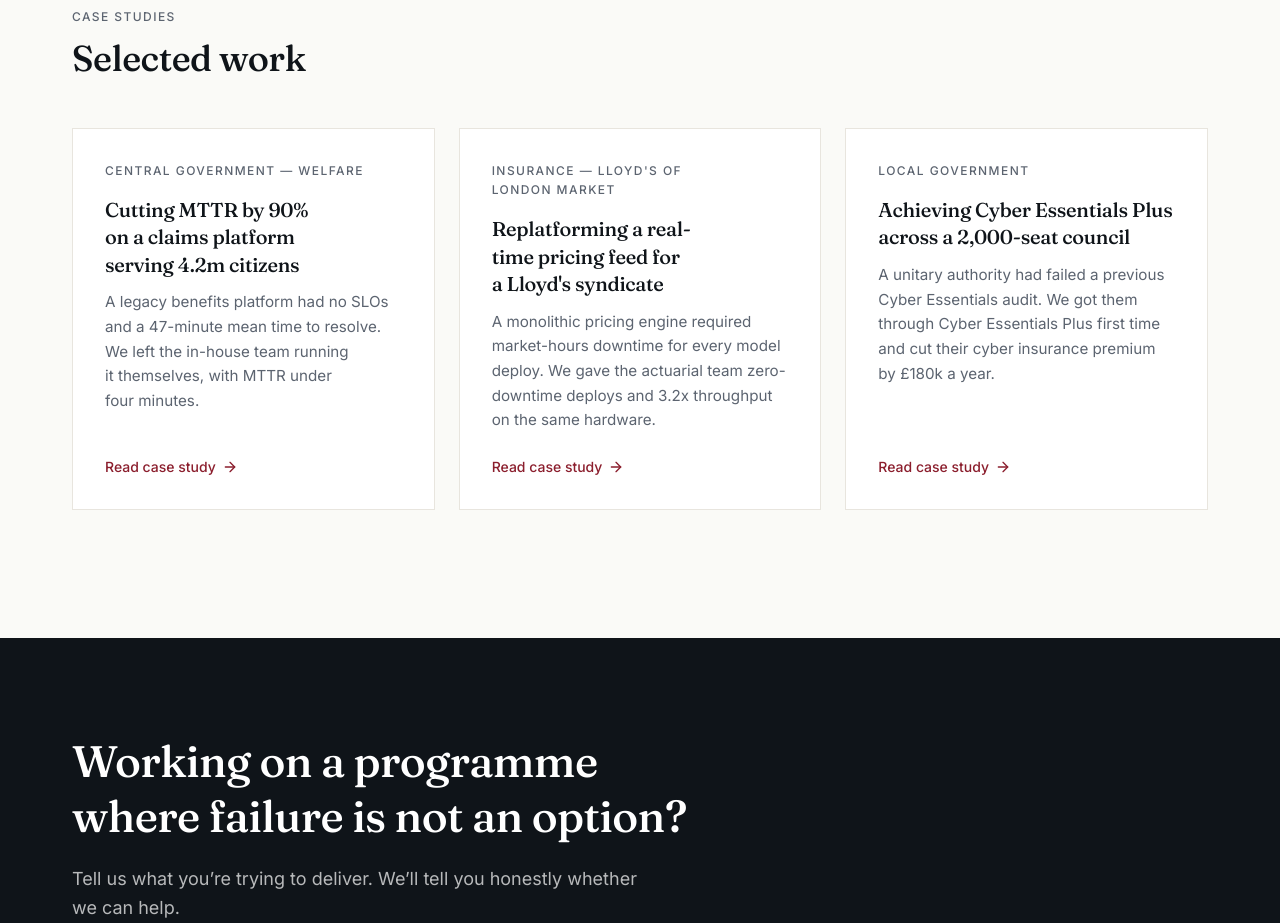
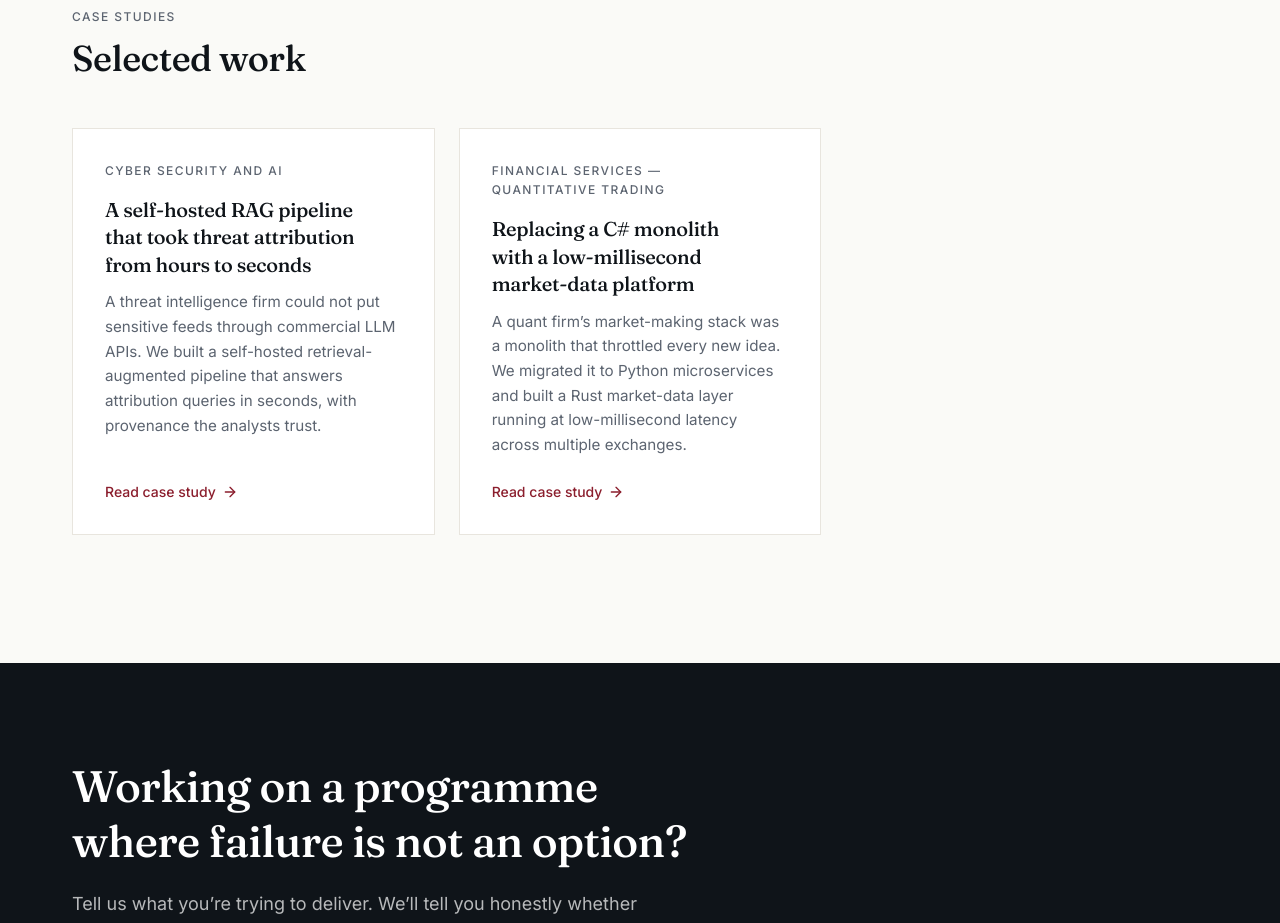
Before and after one commit to Redcliffe-Digital/website, a Next.js app: page /website/ in a window 1280 px wide. Shown: the part 2260-3183 px from the top of the page. Built offline with nearby package versions, Linux system fonts and the light colour scheme.

Commit message:
Replace case studies with cyber-security/AI and quant-trading work

```diff
--- a/src/app/case-studies/page.tsx
+++ b/src/app/case-studies/page.tsx
@@ -7,7 +7,7 @@ import { sortedCaseStudies } from '@/content/case-studies'
 export const metadata: Metadata = {
   title: 'Case studies',
   description:
-    'Recent work in central government, the Lloyd’s insurance market and local government. Some clients ask not to be named — we honour that.',
+    'Recent work in cyber security, applied AI and quantitative trading. Some clients ask not to be named — we honour that.',
   alternates: { canonical: '/case-studies' },
 }
 
--- a/src/content/case-studies.ts
+++ b/src/content/case-studies.ts
@@ -25,115 +25,96 @@ export interface CaseStudy {
 
 export const caseStudies: CaseStudy[] = [
   {
-    slug: 'dwp-claims-resilience',
-    sector: 'Central government — Welfare',
-    title: 'Cutting MTTR by 90% on a claims platform serving 4.2m citizens',
+    slug: 'threat-intel-rag-pipeline',
+    sector: 'Cyber security and AI',
+    title: 'A self-hosted RAG pipeline that took threat attribution from hours to seconds',
     excerpt:
-      'A legacy benefits platform had no SLOs and a 47-minute mean time to resolve. We left the in-house team running it themselves, with MTTR under four minutes.',
-    client: 'A central government department responsible for working-age benefits',
-    duration: '6 months',
-    teamSize: '3 — one principal engineer, one SRE, one delivery lead',
-    technologies: ['AWS', 'Grafana', 'Loki', 'Tempo', 'Terraform', 'PagerDuty', '.NET'],
+      'A threat intelligence firm could not put sensitive feeds through commercial LLM APIs. We built a self-hosted retrieval-augmented pipeline that answers attribution queries in seconds, with provenance the analysts trust.',
+    client: 'A multinational cyber threat intelligence firm',
+    duration: '7 months',
+    teamSize: '3 — one ML engineer, one platform engineer, one delivery lead',
+    technologies: [
+      'Python',
+      'LangChain',
+      'Self-hosted LLM (RAG)',
+      'Pinecone',
+      'Weaviate',
+      'FastAPI',
+      'Docker & Kubernetes',
+      'pytest / Cypress',
+    ],
     challenge: [
-      'The platform that processes benefit claims for 4.2 million working-age citizens ran on a legacy on-premises .NET monolith. It worked, mostly — but when it did not, nobody could say how badly or for how long.',
-      'There were no service level objectives. Incidents were measured in anecdotes, not numbers, and mean time to resolve sat at 47 minutes. There was no shared on-call rota: the same two people were paged at all hours, and both were close to leaving.',
-      'The post-incident culture was blameful. Reviews focused on who had pushed the change rather than why the system allowed a single change to take the service down. As a result, engineers had learned to deploy as little as possible — which made each deployment larger and riskier than the last.',
+      'The firm sells threat intelligence to enterprise and government clients, and its whole value rests on getting to the right answer faster than the adversary moves. It wanted to dramatically improve the speed, accuracy and scale at which emerging threats were identified, triaged and reported — and it had landed on large language models as the obvious lever.',
+      'The obvious lever was also the one it could not pull. The data is sensitive, the clients are regulated, and the analysts are sceptical by trade — sending feeds out to a commercial cloud LLM API was a non-starter on every count. Whatever we built had to run on customer-controlled infrastructure, with provenance you could audit line by line, or it would not be used.',
+      'Underneath that sat a more ordinary problem: analysts were drowning. Raw feeds arrived faster than anyone could read them, historic context lived in people’s heads, and a meaningful share of every shift went on chasing false positives rather than the incidents that mattered.',
     ],
     approach: [
-      'We started by making the problem measurable. Working with the department’s engineers, we defined a small set of service level objectives tied to things citizens actually experience: can a claim be submitted, and is it acknowledged within a few seconds. Everything else was noise until those were stable.',
-      'We stood up an observability stack on AWS-hosted Grafana with Loki for logs and Tempo for traces, instrumented the monolith with OpenTelemetry, and replaced the folklore with dashboards the whole team could read. Error budgets gave the team an honest, shared language for when to ship features and when to stop and harden.',
-      'We ran four game days against production-like environments — deliberately breaking things to rehearse the response — and wrote 23 runbooks covering the failure modes those exercises surfaced. We coached the in-house team into a sustainable on-call pattern with a fair rota and a clear escalation path, and stood up a no-blame post-incident review process modelled on Etsy’s debriefing facilitation guide.',
+      'We designed and built a retrieval-augmented generation pipeline in Python and LangChain, with vector databases ingesting, embedding and querying vast volumes of threat intelligence. The point of it was plain-language interrogation: an analyst could ask a question of both historic and live data and get a grounded answer back, with the underlying sources attached rather than asserted.',
+      'To enrich the raw feeds before they ever reached an analyst, we developed automated classification and entity-extraction models, deployed behind scalable FastAPI microservices on Docker and Kubernetes. That gave the firm a horizontally scalable enrichment layer that ran entirely inside its own boundary.',
+      'On top of the pipeline we built automated reporting: LLM-driven summarisation that generates the customer-facing PDF intelligence reports the firm sells, with structured formatting and visualisations rather than a wall of generated text.',
+      'Because this was AI in a regulated setting, the engineering discipline mattered as much as the models. We wired up end-to-end CI/CD with pytest and Cypress and built an evaluation harness around data provenance, model quality and responsible deployment — so a change to a prompt or a model was tested like any other change, not trusted on faith.',
     ],
     delivered: [
-      'A defined set of SLOs and error budgets, owned by the in-house team.',
-      'An AWS-hosted Grafana, Loki and Tempo observability stack, provisioned with Terraform.',
-      '23 runbooks covering the failure modes surfaced during four game days.',
-      'A fair, documented on-call rota and a no-blame post-incident review process.',
+      'A retrieval-augmented generation pipeline (Python, LangChain) over Pinecone and Weaviate, queryable in natural language.',
+      'Classification and entity-extraction models enriching raw feeds, served by FastAPI microservices on Kubernetes.',
+      'An automated reporting pipeline producing structured, customer-facing PDF intelligence reports.',
+      'End-to-end CI/CD with pytest and Cypress, plus an evaluation harness tracking provenance and model quality.',
     ],
     outcome: [
-      'Mean time to resolve fell from 47 minutes to under 4. Major incidents dropped from eight per quarter to one.',
-      'Because the team could now see the consequences of a change, deployment frequency rose and change sizes shrank — the opposite of the spiral they had been in.',
-      'Most importantly, the in-house team runs the platform without us. We were engaged for six months; we were not needed for a seventh.',
+      'Analyst time-to-insight on attribution and historic-data queries fell from hours to seconds.',
+      'False-positive rates dropped significantly, freeing analysts to concentrate on the highest-priority incidents.',
+      'The firm now has a proven, end-to-end capability for self-hosted, domain-tuned LLMs in a regulated, customer-controlled environment — the thing the market said could not be done safely.',
     ],
     quote: {
-      text: 'They didn’t sell us a transformation. They sold us the smallest set of changes that would actually move the numbers. That was refreshing.',
-      attribution: 'Deputy Director, Digital Operations',
+      text: 'We were told self-hosted LLMs were a research project, not a product. They shipped us one that our analysts actually trust.',
+      attribution: 'Head of Threat Intelligence',
     },
     order: 1,
   },
   {
-    slug: 'lloyds-market-data-replatform',
-    sector: "Insurance — Lloyd's of London market",
-    title: "Replatforming a real-time pricing feed for a Lloyd's syndicate",
+    slug: 'quant-market-data-platform',
+    sector: 'Financial services — Quantitative trading',
+    title: 'Replacing a C# monolith with a low-millisecond market-data platform',
     excerpt:
-      'A monolithic pricing engine required market-hours downtime for every model deploy. We gave the actuarial team zero-downtime deploys and 3.2x throughput on the same hardware.',
-    client: "A specialty insurance syndicate at Lloyd's",
-    duration: '9 months',
-    teamSize: '4 — two principal engineers, one SRE, one delivery lead',
-    technologies: ['Kafka', 'Kubernetes', 'Argo Rollouts', 'Go', 'kdb+', 'Prometheus'],
+      'A quant firm’s market-making stack was a monolith that throttled every new idea. We migrated it to Python microservices and built a Rust market-data layer running at low-millisecond latency across multiple exchanges.',
+    client: 'A quantitative trading firm',
+    duration: '10 months',
+    teamSize: '4 — two senior engineers, one SRE, one delivery lead',
+    technologies: [
+      'Python',
+      'Rust',
+      'Redis',
+      'RabbitMQ',
+      'TimescaleDB',
+      'S3 / Parquet',
+      'Prometheus & Grafana',
+    ],
     challenge: [
-      'The syndicate priced specialty risk through a monolithic pricing engine. It had grown organically over a decade, and it showed: every model deployment required downtime during market hours, which meant changes were batched up and shipped rarely, under pressure.',
-      'The kdb+ market-data feeds the engine relied on were going stale under load, and there was no way to scale horizontally — the only lever was a bigger box. Three senior engineers had left in the previous year, taking undocumented knowledge with them.',
-      'The actuarial team did not trust a system they could not deploy to safely, and the engineers did not trust a system they could not reason about. Neither was wrong.',
+      'The firm made markets through a monolithic legacy system that had outgrown itself. It still worked, but it had become the ceiling on everything: a single codebase that was hard to change, harder to scale, and impossible to reason about under load. New strategy ideas died not because they were bad but because there was nowhere to put them.',
+      'To move forward the firm needed three things at once — real-time market data from multiple exchanges, a robust historical data foundation to research and back-test against, and the observability that live trading at low-millisecond latencies demands. The existing architecture offered none of them, and at trading latencies the usual “just add a queue” answers do not survive contact with reality.',
     ],
     approach: [
-      'We did not propose a rewrite. We extracted a Kafka-backed event spine so that market data, pricing requests and results flowed through durable, replayable topics rather than in-process calls. This gave us a seam to work along without stopping the business.',
-      'We containerised the pricing models and moved them onto Kubernetes, introducing canary deployments via Argo Rollouts so a new model version could take a slice of real traffic and be compared against the incumbent before any cutover.',
-      'The decisive piece was a parallel-run reconciliation harness. For six weeks the new platform priced every real risk alongside the legacy system, and we reconciled the outputs to nine decimal places. That evidence — not a slide deck — is what gave the actuarial team the confidence to sign off the cutover.',
+      'We led the migration of the market-making system from a monolithic C# architecture to a Python-based microservices design, deployed via Docker with RabbitMQ carrying asynchronous communication between services. Decoupling the monolith into services was what made every later improvement — and every new product — possible.',
+      'For the hot path we did not compromise: we designed and built a high-throughput real-time market data ingestion system in Rust and Redis, processing live order-book and trade data from multiple exchanges at low-millisecond end-to-end latencies. Rust gave us the predictable performance the trading desk needed without the operational footguns of hand-tuned C++.',
+      'Alongside the live feed we built a historical data pipeline that combined real-time streaming, polling and archival — TimescaleDB for efficient querying of terabytes of historical data, and S3 with Parquet for scalable, cheap cold storage. One pipeline now feeds both live trading and offline research from a single, consistent record.',
+      'Finally we made the whole thing legible. Monitoring and alerting on Prometheus and Grafana track market anomalies, system health and trading-strategy performance in real time, so the desk and the engineers are looking at the same picture rather than arguing about whose number is right.',
     ],
     delivered: [
-      'A Kafka event spine decoupling market data, pricing and results.',
-      'Containerised pricing models on Kubernetes with canary deploys via Argo Rollouts.',
-      'A parallel-run reconciliation harness proving equivalence to nine decimal places.',
-      'Runbooks and a knowledge-transfer programme to replace what had walked out the door.',
+      'A migration from a C# monolith to Python microservices on Docker, with RabbitMQ for asynchronous inter-service messaging.',
+      'A Rust and Redis market-data ingestion layer handling multi-exchange order-book and trade data at low-millisecond latency.',
+      'A unified historical pipeline — TimescaleDB for hot queries, S3 and Parquet for terabyte-scale cold storage.',
+      'Real-time monitoring and alerting on Prometheus and Grafana for market anomalies, system health and strategy performance.',
     ],
     outcome: [
-      'Model deployments are now zero-downtime — they happen during market hours without anyone holding their breath.',
-      'The same hardware now sustains 3.2x the throughput, because work scales horizontally across the cluster rather than vertically on one machine.',
-      'The six-week parallel run gave the actuarial team the evidence they needed to sign off the cutover with confidence.',
+      'The fragmented C# monolith was replaced by a unified Python microservice platform — new product development became feasible on the same foundation, where before it had stalled.',
+      'Multi-exchange market-data ingest now runs at low-millisecond end-to-end latency, fast enough to trade on.',
+      'A terabyte-scale historical store stands ready for back-testing, strategy research and compliance retrieval, all from one source of truth.',
     ],
     quote: {
-      text: 'They thought like traders. Which sounds odd for a consultancy. It wasn’t.',
-      attribution: 'Chief Technology Officer',
+      text: 'They thought like traders, not contractors. The new platform paid for itself the first time we shipped a strategy the old one could never have held.',
+      attribution: 'Head of Trading Technology',
     },
     order: 2,
-  },
-  {
-    slug: 'local-authority-cyber-essentials',
-    sector: 'Local government',
-    title: 'Achieving Cyber Essentials Plus across a 2,000-seat council',
-    excerpt:
-      'A unitary authority had failed a previous Cyber Essentials audit. We got them through Cyber Essentials Plus first time and cut their cyber insurance premium by £180k a year.',
-    client: 'A unitary local authority in the West of England',
-    duration: '4 months',
-    teamSize: "2 plus the council's own IT team",
-    technologies: ['Snipe-IT', 'Microsoft Intune', 'Group Policy', 'YubiKey', 'Microsoft 365'],
-    challenge: [
-      'The council had failed a previous Cyber Essentials attempt at audit, which is both expensive and demoralising. With 2,000 seats across 14 legacy Active Directory domains, nobody had an authoritative picture of what hardware and software the organisation actually ran.',
-      'The estate was a mix of Intune-managed and unmanaged devices. Macro execution was unrestricted. Privileged accounts used passwords alone. Each of these is a straightforward audit failure on its own; together they were the reason the first attempt did not pass.',
-      'The council also had councillors and a public who needed to understand, in plain terms, why this mattered and what was being spent.',
-    ],
-    approach: [
-      'We started where every assurance exercise should: with an honest inventory. We built an authoritative asset register in Snipe-IT, reconciled against network discovery and Intune, so that for the first time the council could say with confidence what it owned and how it was configured.',
-      'We then closed the specific gaps that fail audits. We locked down Office macro execution via Group Policy, brought unmanaged devices into Intune, and rolled out hardware MFA tokens to the 180 privileged accounts that represented the highest risk.',
-      'Crucially, we ran two mock audits against the real Cyber Essentials Plus criteria before the assessor arrived, so there were no surprises on the day. We also wrote a short briefing the Head of ICT could take to councillors, in plain English, explaining the work and the saving it unlocked.',
-    ],
-    delivered: [
-      'An authoritative asset register in Snipe-IT, reconciled against discovery and Intune.',
-      'Macro execution locked down via Group Policy across the estate.',
-      'Hardware MFA tokens rolled out to 180 privileged accounts.',
-      'Two full mock audits ahead of the real assessment.',
-    ],
-    outcome: [
-      'Cyber Essentials Plus was achieved first time — no remediation round, no re-test fee.',
-      'The hardened posture cut the council’s cyber insurance premium by £180,000 a year.',
-      'The asset register and the controls outlast the engagement: the council can re-certify next year without starting from scratch.',
-    ],
-    quote: {
-      text: 'They explained things to my councillors in plain English. That alone was worth the fee.',
-      attribution: 'Head of ICT',
-    },
-    order: 3,
   },
 ]
 
```
